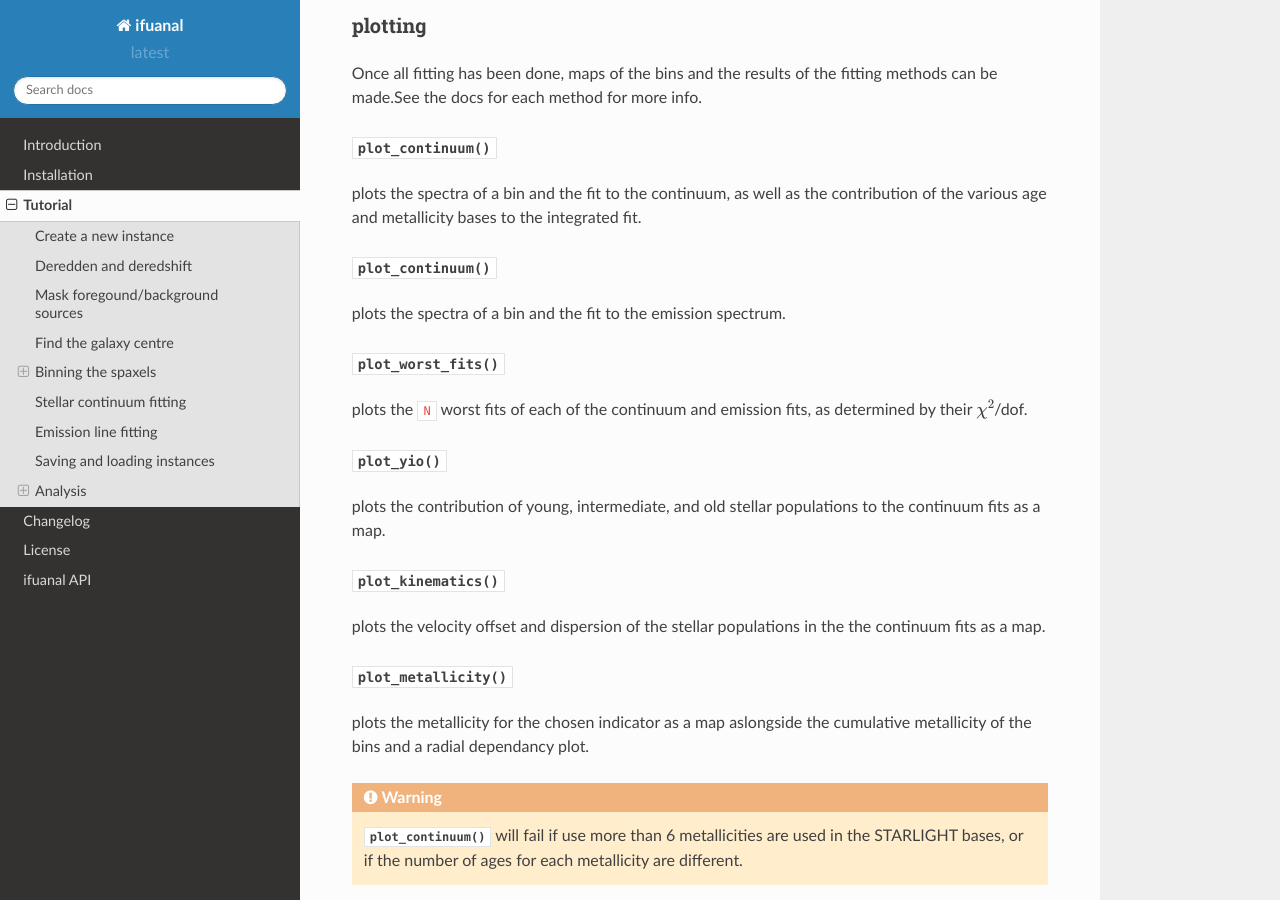
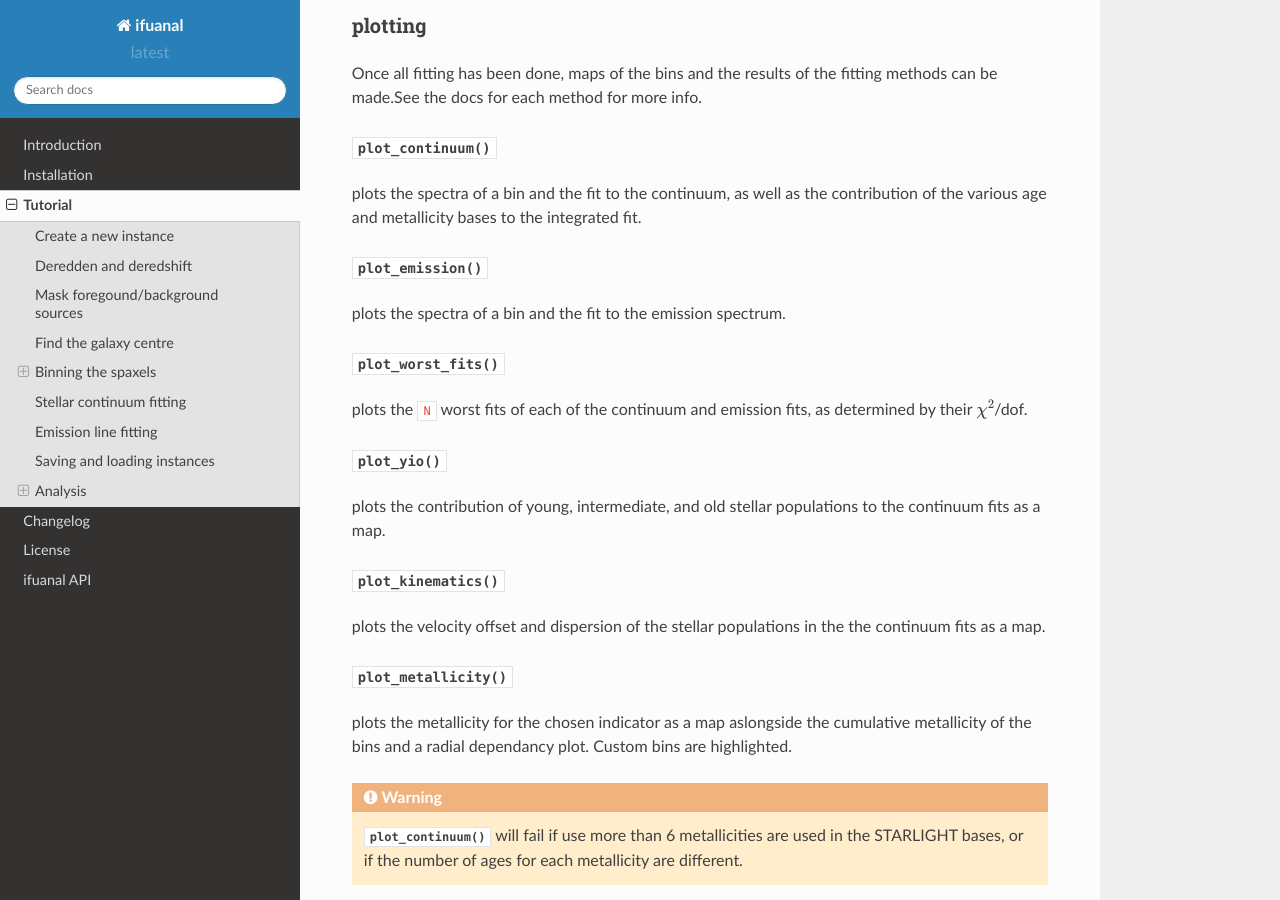
Before and after one commit to Lyalpha/ifuanal, a Sphinx documentation site: the page built from docs/tutorial.rst, in a window 1280 px wide and 900 px high, scrolled down 10084 px. Built offline with Sphinx 7.4.7 and the Read the Docs theme 2.0.0, drawn with Linux system fonts in a browser that asks for light colours.

Commit message:
Update docs

```diff
--- a/docs/tutorial.rst
+++ b/docs/tutorial.rst
@@ -53,7 +53,8 @@ type ``object?`` from within an IPython session to find out about
 Create a new instance
 ---------------------
 
-For this example MUSE science verification data of the target **NGC2906** will be analysed.
+For this example MUSE science verification data of the target **NGC2906** will
+be analysed.
 
 ::
 
@@ -416,7 +417,8 @@ amplitude, mean and standard deviation of the gaussians. To circumvent this a
 somewhat brute force method is overlaid on the fitter minimisation, as
 well as applying some conditions to the fitted parameters:
 
-* The input observed spectrum is masked for wavelengths more than ``offset_bounds``
+* The input observed spectrum is masked for wavelengths more than
+  ``offset_bounds``
   + 3 :math:`\times` ``stddev_bounds`` from an emission line rest wavelength.
   Wavelengths outside these windows are not fit for.
 * A grid of initial guesses with every combination of the initial guess lists
@@ -512,10 +514,10 @@ methods can be made.See the docs for each method for more info.
 
 :meth:`~ifuanal.IFUCube.plot_continuum`
 """""""""""""""""""""""""""""""""""""""
-plots the spectra of a bin and the fit to the continuum, as well as the contribution
-of the various age and metallicity bases to the integrated fit.
+plots the spectra of a bin and the fit to the continuum, as well as the
+contribution of the various age and metallicity bases to the integrated fit.
 
-:meth:`~ifuanal.IFUCube.plot_continuum`
+:meth:`~ifuanal.IFUCube.plot_emission`
 """""""""""""""""""""""""""""""""""""""
 plots the spectra of a bin and the fit to the emission spectrum.
 
@@ -536,8 +538,9 @@ the continuum fits as a map.
 
 :meth:`~ifuanal.IFUCube.plot_metallicity`
 """""""""""""""""""""""""""""""""""""""""
-plots the metallicity for the chosen indicator as a map aslongside the cumulative
-metallicity of the bins and a radial dependancy plot.
+plots the metallicity for the chosen
+indicator as a map aslongside the cumulative metallicity of the bins and a
+radial dependancy plot. Custom bins are highlighted.
 
 .. Warning::
    :meth:`~ifuanal.IFUCube.plot_continuum` will fail if use more than
```
